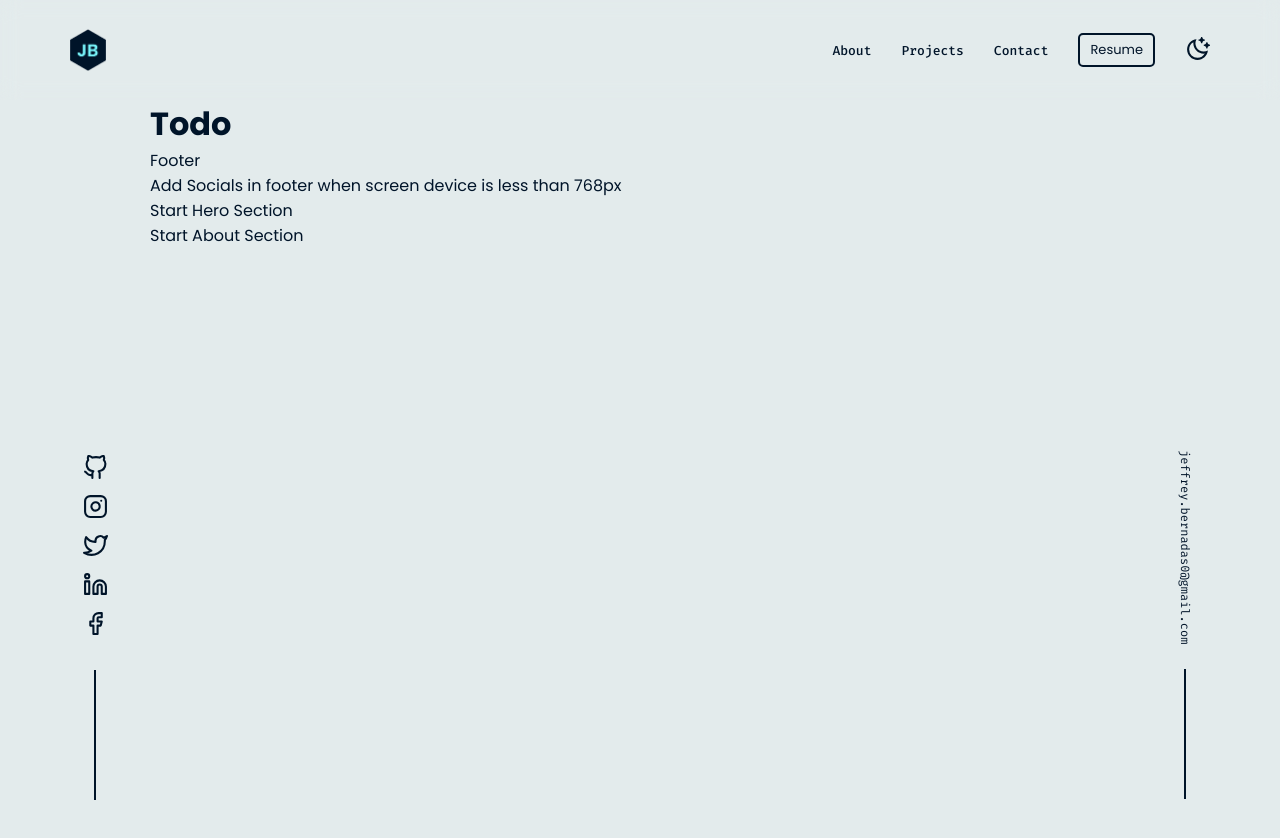
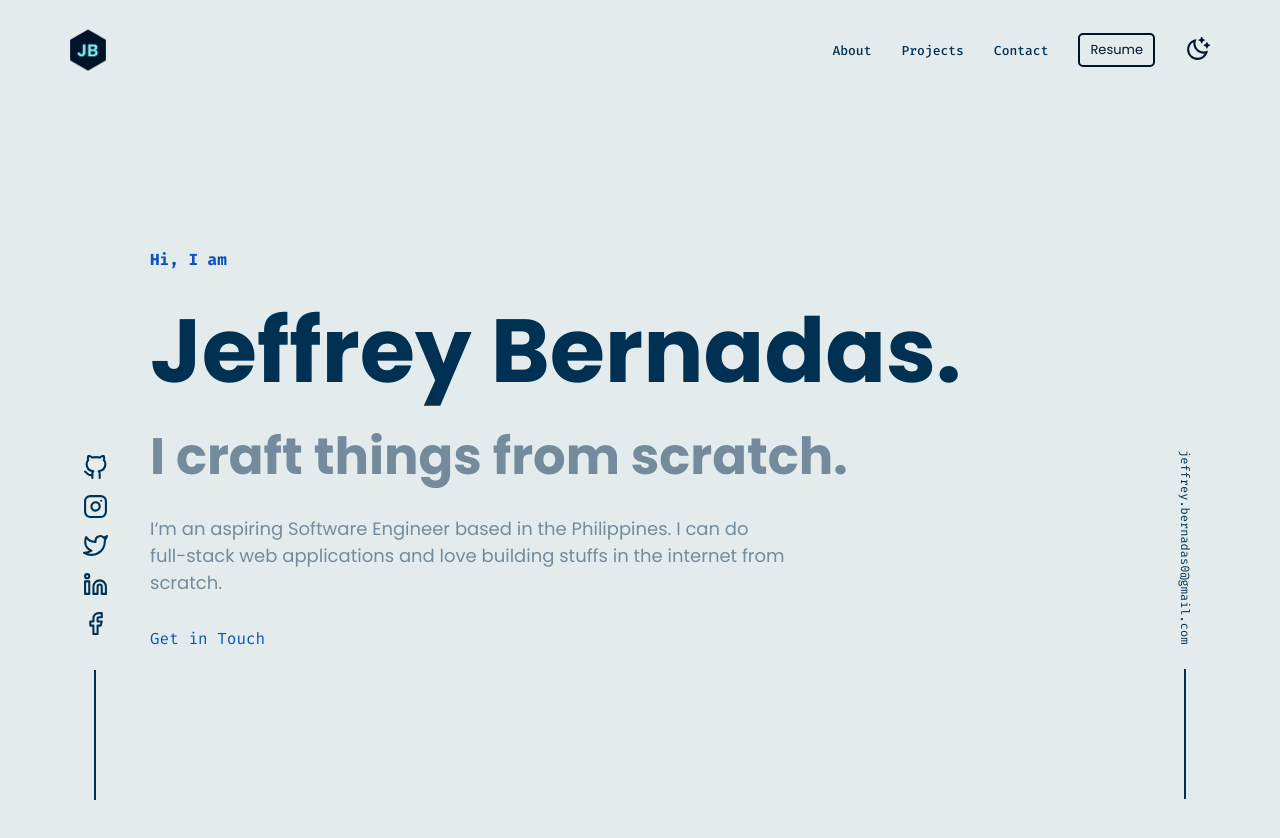
Before and after one commit to Bernz322/my-portfolio, a React (Create React App) app: page / in a window 1280 px wide. Shown: the top 838 px of the page. Before the commit the page ends 800 px from the top, so only its background shows below. Built offline with nearby package versions, Linux system fonts and the light colour scheme; the HTML template or start-up script is replaced by a standard one.

Commit message:
add hero section

```diff
--- a/src/App.tsx
+++ b/src/App.tsx
@@ -1,6 +1,6 @@
 import React, { useEffect, useState } from "react";
 import { GlobalStyles, StyledMain } from "./styles";
-import { Navbar, Preloader, SideElement } from "./components";
+import { Hero, Navbar, Preloader, SideElement } from "./components";
 import { ThemeModeProvider } from "./context/ThemeContext";
 import "./styles/fonts.css";
 import { AnimatePresence, motion } from "framer-motion";
@@ -38,17 +38,7 @@ function App() {
           <Navbar />
           <StyledMain>
             <SideElement />
-            <div className="hero">
-              <h1>Todo</h1>
-              <ul>
-                <li>Footer</li>
-                <li>
-                  Add Socials in footer when screen device is less than 768px
-                </li>
-                <li>Start Hero Section</li>
-                <li>Start About Section</li>
-              </ul>
-            </div>
+            <Hero />
           </StyledMain>
         </React.Fragment>
       )}
--- a/src/components/Menu.tsx
+++ b/src/components/Menu.tsx
@@ -29,7 +29,7 @@ const StyledBurger = styled.div<{ open: boolean }>`
     width: 2rem;
     height: 0.25rem;
     border-radius: 10px;
-    background-color: ${(props) => props.theme.subcolor};
+    background-color: ${(props) => props.theme.color4};
     &:nth-child(1) {
       transform: ${({ open }) => (open ? "rotate(45deg)" : "rotate(0)")};
     }
--- a/src/components/index.ts
+++ b/src/components/index.ts
@@ -6,3 +6,4 @@ export { default as Preloader } from "./Preloader";
 export { default as SideElement } from "./SideElement";
 
 // Sections
+export { default as Hero } from "./sections/Hero";
--- /dev/null
+++ b/src/components/sections/Hero.tsx
@@ -0,0 +1,31 @@
+import { StyledHero } from "../../styles";
+
+const Hero = () => {
+  const one = <h1 className="intro">Hi, I am</h1>;
+  const two = <h2 className="heading">Jeffrey Bernadas.</h2>;
+  const three = <h3 className="sub-heading">I craft things from scratch.</h3>;
+  const four = (
+    <p>
+      I‘m an aspiring Software Engineer based in the Philippines. I can do
+      full-stack web applications and love building stuffs in the internet from
+      scratch.
+    </p>
+  );
+
+  const texts = [one, two, three, four];
+
+  return (
+    <StyledHero>
+      <>
+        {texts.map((text, i) => {
+          return <div key={i}>{text}</div>;
+        })}
+        <div>
+          <a href="#contact">Get in Touch</a>
+        </div>
+      </>
+    </StyledHero>
+  );
+};
+
+export default Hero;
--- a/src/styles/GlobalStyles.ts
+++ b/src/styles/GlobalStyles.ts
@@ -24,7 +24,7 @@ const GlobalStyles = createGlobalStyle<ThemeProps>`
     }
 
     body::-webkit-scrollbar-thumb {
-        background-color: ${(props) => props.theme.sideIcons};
+        background-color: ${(props) => props.theme.color3};
         border-radius: 10px;
         background-image: -webkit-linear-gradient(
         45deg,
@@ -41,7 +41,7 @@ const GlobalStyles = createGlobalStyle<ThemeProps>`
     body{
         font-family: var(--font-sans);
         background-color:${(props) => props.theme.body};
-        color:${(props) => props.theme.color};
+        color:${(props) => props.theme.color1};
         transition: var(--transition2);
         width: 100%;
         min-height: fit-content;
@@ -52,7 +52,7 @@ const GlobalStyles = createGlobalStyle<ThemeProps>`
 
     a{
         text-decoration:none;
-        color:${(props) => props.theme.color};
+        color:${(props) => props.theme.color1};
         font-family: var(--font-mono);
     }
 
--- a/src/styles/componentStyles/navStyles.ts
+++ b/src/styles/componentStyles/navStyles.ts
@@ -50,6 +50,7 @@ export const StyledNav = styled.header<INavbar>`
       transition: var(--transition2);
       font-size: var(--fz-xs);
       font-weight: 500;
+      color: ${(props) => props.theme.color2};
       :hover {
         color: ${(props) => props.theme.hover};
       }
@@ -77,8 +78,8 @@ export const StyledNav = styled.header<INavbar>`
     font-size: var(--fz-xs);
     padding: 5px 10px;
     font-family: var(--font-sans);
-    color: ${(props) => props.theme.subcolor};
-    border: 2px solid ${(props) => props.theme.subcolor};
+    color: ${(props) => props.theme.color4};
+    border: 2px solid ${(props) => props.theme.color4};
     border-radius: 5px;
     cursor: pointer;
     background-color: transparent;
--- a/src/styles/componentStyles/sideElementStyles.ts
+++ b/src/styles/componentStyles/sideElementStyles.ts
@@ -36,7 +36,7 @@ export const StyledSideElement = styled.div`
 
       a {
         transition: var(--transition2);
-        color: ${(props) => props.theme.sideIcons};
+        color: ${(props) => props.theme.color2};
         &:hover {
           color: ${(props) => props.theme.hover};
           transform: translateY(-7px);
@@ -46,7 +46,7 @@ export const StyledSideElement = styled.div`
     &:after {
       content: "";
       display: inline-block;
-      border: 1px solid ${(props) => props.theme.sideIcons};
+      border: 1px solid ${(props) => props.theme.color2};
       width: 1px;
       height: 130px;
       margin: 25px auto 0;
@@ -77,7 +77,7 @@ export const StyledSideElement = styled.div`
       justify-content: flex-start;
       a {
         transition: var(--transition2);
-        color: ${(props) => props.theme.sideIcons};
+        color: ${(props) => props.theme.color2};
         &:hover {
           color: ${(props) => props.theme.hover};
           transform: translateY(-7px);
@@ -87,7 +87,7 @@ export const StyledSideElement = styled.div`
       &:after {
         content: "";
         display: inline-block;
-        border: 1px solid ${(props) => props.theme.sideIcons};
+        border: 1px solid ${(props) => props.theme.color2};
         width: 1px;
         height: 130px;
         margin: 25px auto 0;
--- a/src/styles/componentStyles/sideNavStyles.ts
+++ b/src/styles/componentStyles/sideNavStyles.ts
@@ -76,8 +76,8 @@ export const StyledSideNav = styled.div<{ open: boolean }>`
     font-size: var(--fz-xs);
     padding: 5px 10px;
     font-family: var(--font-sans);
-    color: ${(props) => props.theme.subcolor};
-    border: 2px solid ${(props) => props.theme.subcolor};
+    color: ${(props) => props.theme.color4};
+    border: 2px solid ${(props) => props.theme.color4};
     border-radius: 5px;
     cursor: pointer;
     background-color: transparent;
--- a/src/styles/index.ts
+++ b/src/styles/index.ts
@@ -6,3 +6,6 @@ export { StyledToggler } from "./componentStyles/toggleStyles";
 export { StyledSideNav } from "./componentStyles/sideNavStyles";
 export { StyledMain } from "./componentStyles/mainStyles";
 export { StyledSideElement } from "./componentStyles/sideElementStyles";
+
+// Section Styles
+export { StyledHero } from "./sectionStyles/heroStyles";
--- /dev/null
+++ b/src/styles/sectionStyles/heroStyles.ts
@@ -0,0 +1,56 @@
+import styled from "styled-components/macro";
+
+export const StyledHero = styled.section`
+  height: calc(100vh - var(--nav-height));
+  display: flex;
+  align-content: center;
+  justify-content: center;
+  flex-flow: column nowrap;
+
+  @media only screen and (max-width: 768px) {
+    padding-bottom: 150px;
+  }
+
+  @media only screen and (max-width: 489px) {
+    padding-bottom: 200px;
+    text-align: center;
+  }
+
+  .intro {
+    color: ${(props) => props.theme.btn};
+    margin-bottom: 15px;
+    font-family: var(--font-mono);
+    font-size: var(--fz-md);
+  }
+
+  .heading {
+    font-size: clamp(40px, 7vw, 90px);
+    color: ${(props) => props.theme.color2};
+  }
+
+  .sub-heading {
+    font-size: clamp(25px, 4vw, 80px);
+    color: ${(props) => props.theme.color3};
+    margin-bottom: 20px;
+  }
+
+  p {
+    font-size: var(--fz-lg);
+    color: ${(props) => props.theme.color3};
+    max-width: 65%;
+    margin-bottom: 30px;
+
+    @media only screen and (max-width: 768px) {
+      font-size: var(--fz-sm);
+      max-width: 100%;
+    }
+
+    @media only screen and (max-width: 489px) {
+      font-size: var(--fz-sm);
+      max-width: 100%;
+    }
+  }
+  a {
+    color: ${(props) => props.theme.btn};
+  }
+`;
--- a/src/styles/theme.ts
+++ b/src/styles/theme.ts
@@ -1,23 +1,26 @@
 export const lightTheme: any = {
-  body: "#e3ebec", // Lightest Slate
-  color: "#001429", // Dark Navy
-  subcolor: "#001429",
+  body: "#e3ebec",
+  color1: "#001429",
+  color2: "#003152",
+  color3: "#738b9c",
+  color4: "#001429",
   hover: "#588bae",
+  btn: "#0d52bd",
   themeIcons: "#001429",
   menubc: "#d2d7dc",
   menuBackdrop: "#abb9c4",
-  sideIcons: "#001429",
 };
-
 export const darkTheme: any = {
-  body: "#001429", // Dark Navy
-  color: "#e3ebec", // Lightest Slate
-  subcolor: "#79f6fc",
+  body: "#001429",
+  color1: "#e3ebec",
+  color2: "#d2d7dc",
+  color3: "#b1bec8",
+  color4: "#79f6fc",
   hover: "#79f6fc",
+  btn: "#79f6fc",
   themeIcons: "#fccf3e",
   menubc: "#1d2951",
   menuBackdrop: "#003152",
-  sideIcons: "#abb9c4",
 };
 
 export type ThemeProps = {
```
